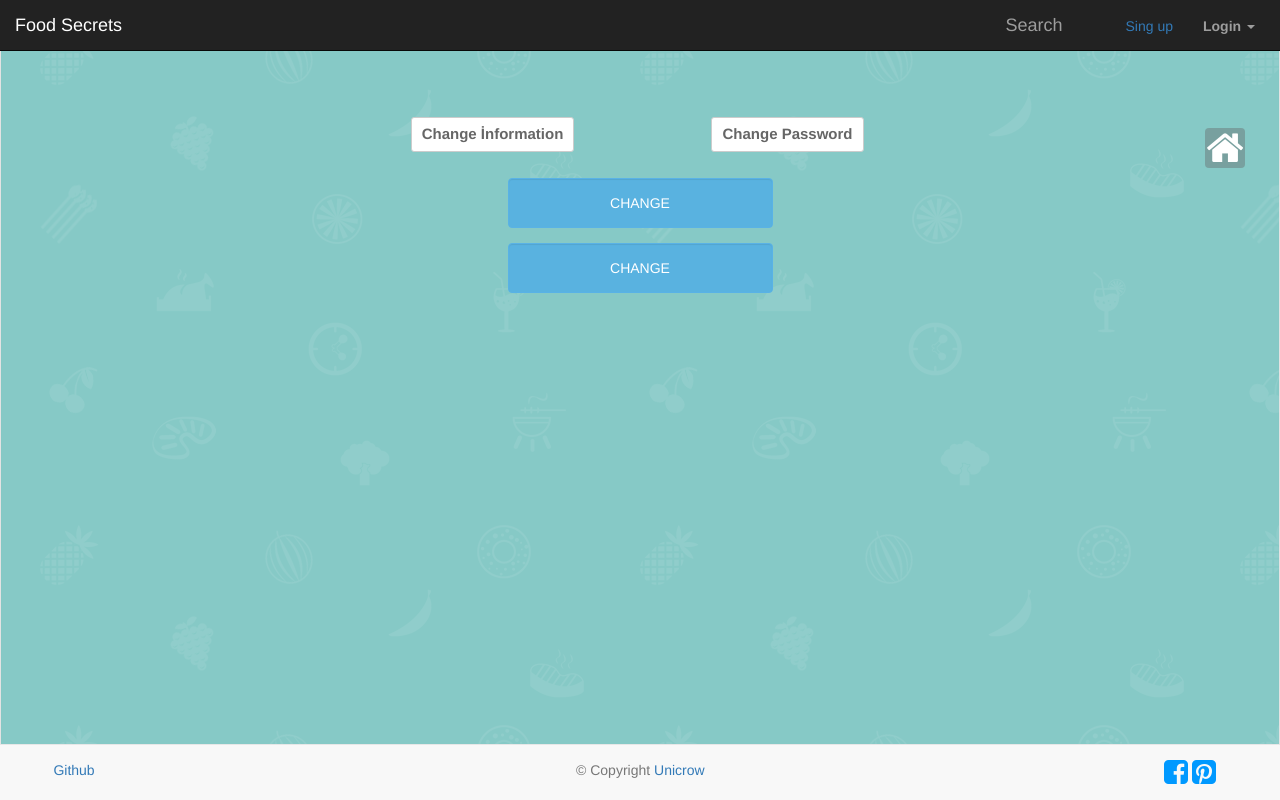
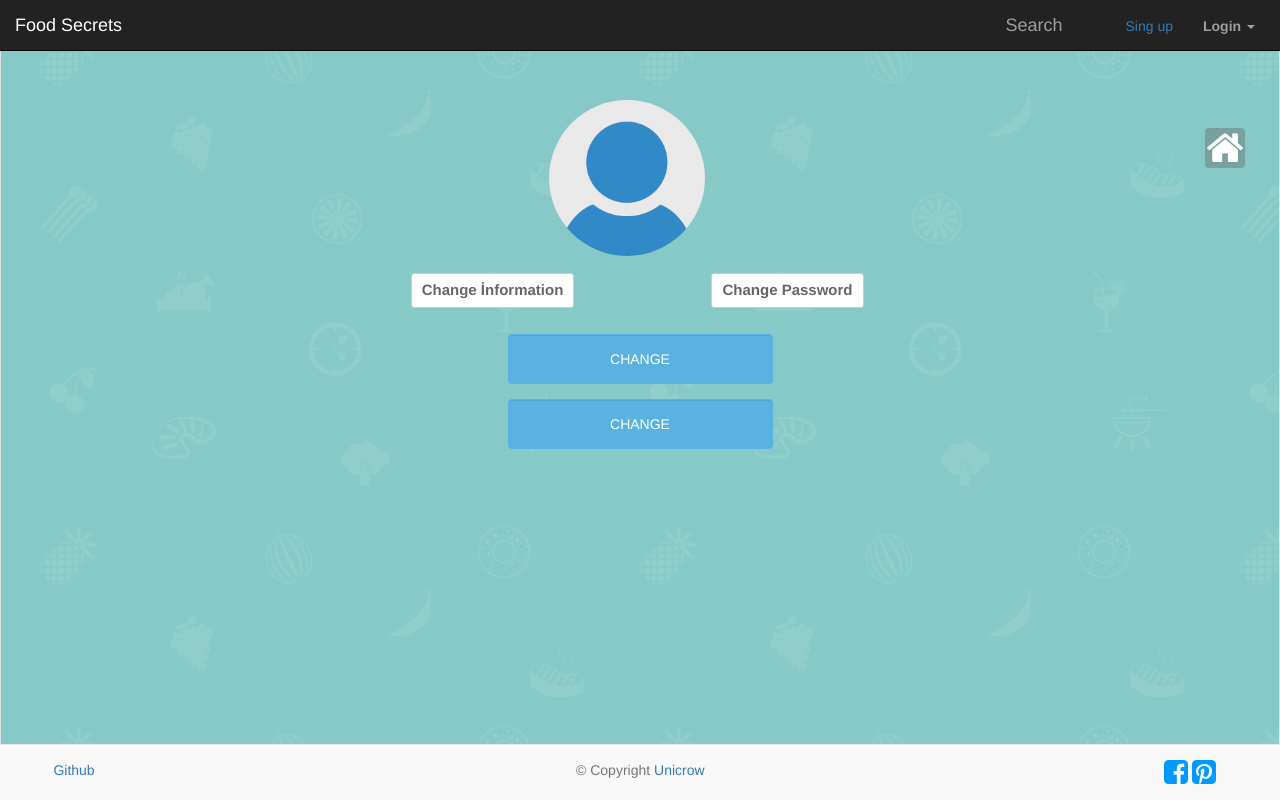
Before and after one commit to tolgahanuzun/foodsecrets, a Django app: template templates/account.html in a window 1280 px wide. Run offline with Django 3.2, Linux system fonts and the light colour scheme; the template is opened without the code that fills it: most values are stand-ins (such as "Sample title", 1, 10 or a date in 2020); some libraries are stand-ins or nearby versions.

Commit message:
Account pdate

```diff
--- a/templates/account.html
+++ b/templates/account.html
@@ -20,11 +20,16 @@
 								{% if request.user.profile.image %}
 
 									{% thumbnail  request.user.profile.image "462x462" crop="center" as im %}
+<!--
             				<input type="image"  src="{{ im.url }}" border="0" onMouseMove="this.src='{% static 'images/icon-camera.png'%}'" onMouseOut="this.src='{{ im.url }}'"  class="img-responsive" id="imgprofil" name="{{ form_accountImage.change_image.name }}" style="background:none;" >
+-->
+								<input type="file" >
+            						<img src="{% static 'images/user/default_user_image.png' %}"/>
 									{% endthumbnail %}
 
 								{% else %}
-					 				<input type="image"  src="{% static 'images/user/default_user_image.png' %}" border="0" onMouseMove="this.src='{% static 'images/icon-camera.png'%}'" onMouseOut="this.src='{% static 'images/user/default_user_image.png' %}'"  name="{{ form_accountImage.change_image.name }}" class="img-responsive" id="imgprofil" style="background:none;" >
+					 				<img src="{% static 'images/user/default_user_image.png' %}"/>
+					 				<input type="file" >
 								{% endif %}
 
 							</div>
```
